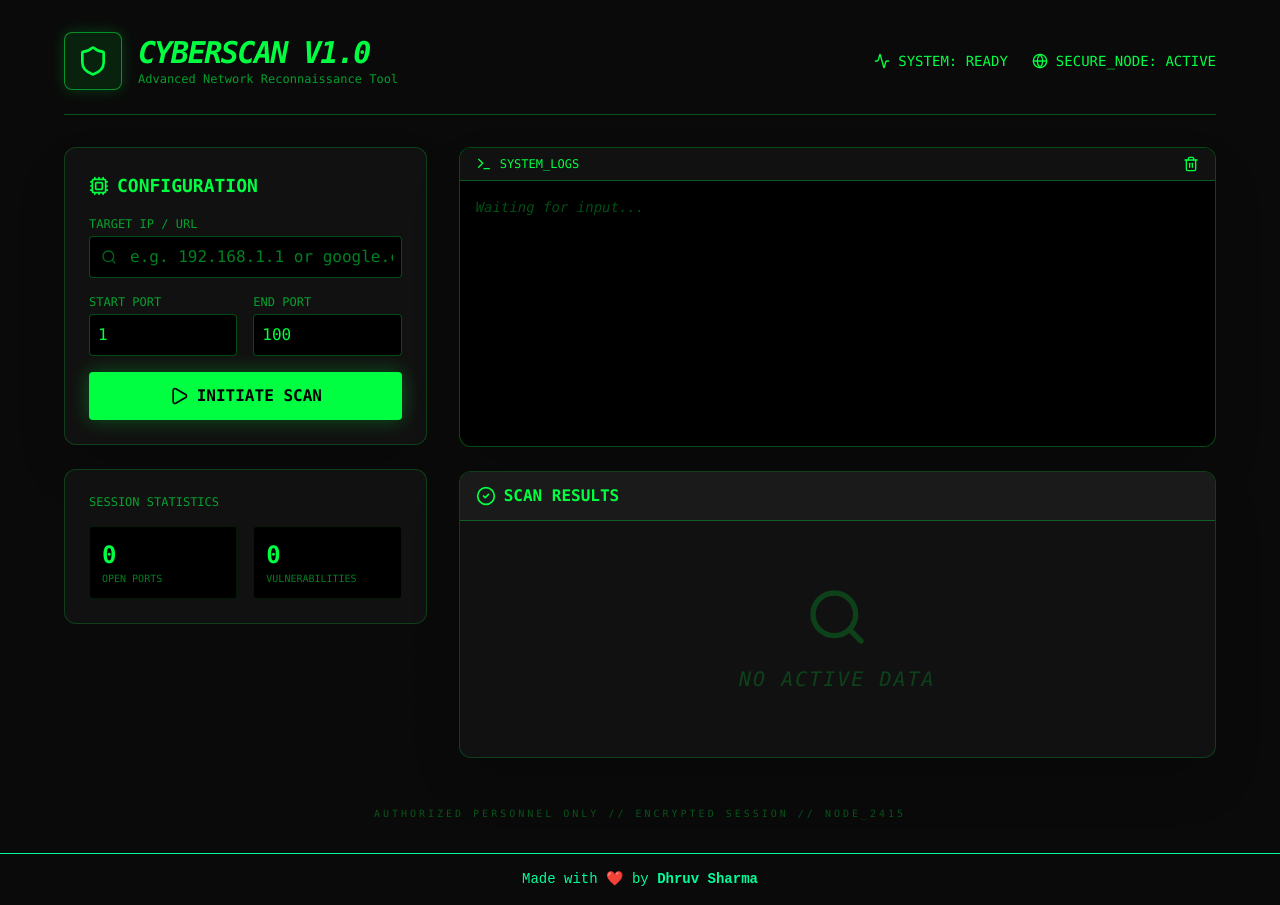
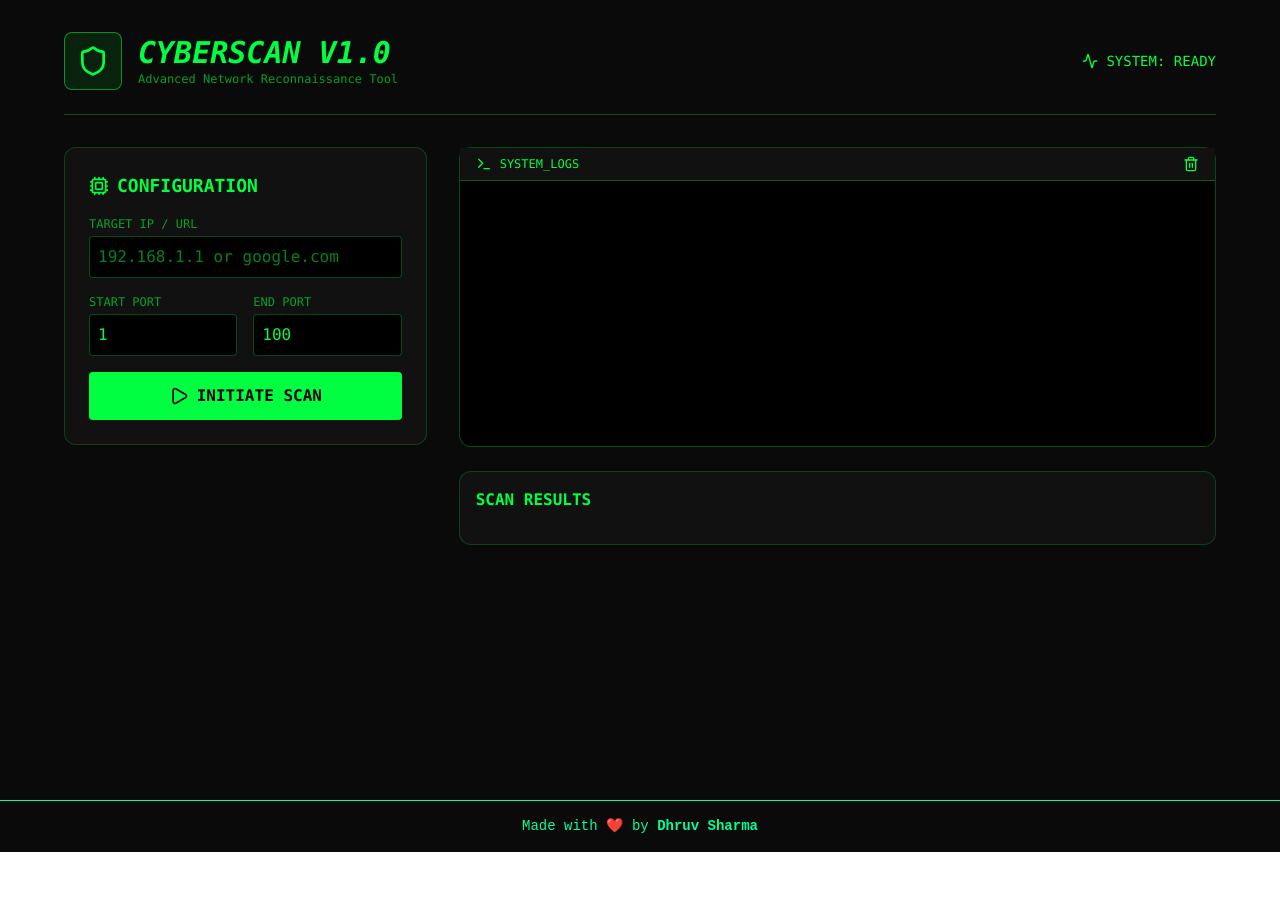
Before and after one commit to dhruvsharmads0506/cyberport-scanner, a React (Vite) app: page / in a window 1280 px wide. After the commit the page ends 852 px from the top, so only its background shows below. Built offline with nearby package versions, Linux system fonts and the light colour scheme.

Commit message:
Updated scanner logic, added progress bar and improved port scanning

```diff
--- a/server.ts
+++ b/server.ts
@@ -7,101 +7,238 @@ import { promisify } from "util";
 const lookup = promisify(dns.lookup);
 
 async function startServer() {
+
   const app = express();
   const PORT = 3000;
 
   app.use(express.json());
 
-  // API Route for port scanning
-  app.post("/api/scan", async (req, res) => {
-    const { target, startPort, endPort } = req.body;
+  function detectService(port:number){
 
-    if (!target || isNaN(startPort) || isNaN(endPort)) {
-      return res.status(400).json({ error: "Invalid parameters" });
+    const services:any = {
+      21:"FTP",
+      22:"SSH",
+      23:"Telnet",
+      25:"SMTP",
+      53:"DNS",
+      80:"HTTP",
+      110:"POP3",
+      143:"IMAP",
+      443:"HTTPS",
+      3306:"MySQL",
+      3389:"RDP",
+      5432:"PostgreSQL",
+      6379:"Redis",
+      8080:"HTTP Proxy"
+    };
+
+    return services[port] || "Unknown";
+  }
+
+  function detectOS(banner:string){
+
+    banner = banner.toLowerCase();
+
+    if(banner.includes("ubuntu")) return "Linux (Ubuntu)";
+    if(banner.includes("debian")) return "Linux (Debian)";
+    if(banner.includes("centos")) return "Linux (CentOS)";
+    if(banner.includes("windows")) return "Windows";
+    if(banner.includes("microsoft")) return "Windows Server";
+    if(banner.includes("freebsd")) return "FreeBSD";
+    if(banner.includes("openssh")) return "Linux/Unix";
+
+    return "Unknown";
+  }
+
+  function detectVersion(banner:string){
+
+    const match = banner.match(/[0-9]+\.[0-9]+(\.[0-9]+)?/);
+
+    if(match){
+      return match[0];
     }
 
-    try {
-      // Resolve hostname if it's a URL
+    return null;
+  }
+
+  function securityHint(port:number){
+
+    if(port===21) return "FTP may allow anonymous login";
+    if(port===23) return "Telnet is insecure (plaintext)";
+    if(port===3306) return "MySQL exposed to internet";
+    if(port===3389) return "RDP brute force risk";
+
+    return null;
+  }
+
+  app.post("/api/scan", async (req,res)=>{
+
+    const {target,startPort,endPort} = req.body;
+
+    if(!target || isNaN(startPort) || isNaN(endPort)){
+      return res.status(400).json({error:"Invalid parameters"});
+    }
+
+    try{
+
       let ip = target;
-      if (target.includes("://")) {
+
+      if(target.includes("://")){
         const url = new URL(target);
         ip = url.hostname;
-      } else if (!/^(?:[0-9]{1,3}\.){3}[0-9]{1,3}$/.test(target)) {
+      }
+      else if(!/^(?:[0-9]{1,3}\.){3}[0-9]{1,3}$/.test(target)){
         const result = await lookup(target);
         ip = result.address;
       }
 
-      const results = [];
-      const scanPromises = [];
+      const scanPromises=[];
 
-      for (let port = startPort; port <= endPort; port++) {
-        scanPromises.push(scanPort(ip, port));
+      for(let port=startPort;port<=endPort;port++){
+        scanPromises.push(scanPort(ip,port));
       }
 
       const scanResults = await Promise.all(scanPromises);
-      res.json({ target: ip, results: scanResults.filter(r => r !== null) });
-    } catch (error: any) {
-      res.status(500).json({ error: error.message });
+
+      res.json({
+        target:ip,
+        results:scanResults.filter(r=>r!==null)
+      });
+
     }
+    catch(error:any){
+      res.status(500).json({error:error.message});
+    }
+
   });
 
-  function scanPort(ip: string, port: number): Promise<{ port: number; status: string; banner?: string } | null> {
-    return new Promise((resolve) => {
+
+  function scanPort(ip:string,port:number):Promise<any>{
+
+    return new Promise((resolve)=>{
+
       const socket = new net.Socket();
-      let banner = "";
+      let resolved=false;
+      let banner="";
+      let isOpen=false;
 
       socket.setTimeout(2000);
 
-      socket.on("connect", () => {
-        // Try to grab banner for common ports or if it sends something
-        socket.write("HEAD / HTTP/1.1\r\n\r\n"); // Send a generic probe
+      socket.connect(port,ip,()=>{
+
+        isOpen=true;
+
+        if(port===80 || port===8080){
+          socket.write(`HEAD / HTTP/1.1\r\nHost: ${ip}\r\n\r\n`);
+        }
+
+        if(port===22){
+          socket.write("\n");
+        }
+
       });
 
-      socket.on("data", (data) => {
+      socket.on("data",(data)=>{
+
         banner += data.toString();
-        socket.destroy();
+
+        if(!resolved){
+
+          resolved=true;
+
+          const result:any = {
+            port,
+            status:"open",
+            service: detectService(port)
+          };
+
+          const cleanBanner = banner.trim().substring(0,200);
+
+          if(cleanBanner){
+
+            result.banner = cleanBanner;
+
+            const version = detectVersion(cleanBanner);
+            if(version) result.version = version;
+
+            const os = detectOS(cleanBanner);
+            if(os !== "Unknown") result.os = os;
+
+          }
+
+          const sec = securityHint(port);
+          if(sec) result.security = sec;
+
+          resolve(result);
+
+          socket.destroy();
+        }
+
       });
 
-      socket.on("timeout", () => {
+      socket.on("timeout",()=>{
+
         socket.destroy();
-        resolve(null);
+
+        if(!resolved && isOpen){
+
+          resolved=true;
+
+          const result:any = {
+            port,
+            status:"open",
+            service: detectService(port)
+          };
+
+          const sec = securityHint(port);
+          if(sec) result.security = sec;
+
+          resolve(result);
+        }
+
+        if(!resolved){
+          resolved=true;
+          resolve(null);
+        }
+
       });
 
-      socket.on("error", () => {
+      socket.on("error",()=>{
+
         socket.destroy();
-        resolve(null);
+
+        if(!resolved){
+          resolved=true;
+          resolve(null);
+        }
+
       });
 
-      socket.on("close", (hadError) => {
-        if (!hadError || banner) {
-          resolve({
-            port,
-            status: "open",
-            banner: banner.trim().substring(0, 200) || "No banner response"
-          });
-        } else {
-          resolve(null);
-        }
-      });
+    });
 
-      socket.connect(port, ip);
-    });
   }
 
-  // Vite middleware for development
-  if (process.env.NODE_ENV !== "production") {
+
+  if(process.env.NODE_ENV!=="production"){
+
     const vite = await createViteServer({
-      server: { middlewareMode: true },
-      appType: "spa",
+      server:{middlewareMode:true},
+      appType:"spa"
     });
+
     app.use(vite.middlewares);
-  } else {
+
+  }
+  else{
+
     app.use(express.static("dist"));
+
   }
 
-  app.listen(PORT, "0.0.0.0", () => {
+  app.listen(PORT,"0.0.0.0",()=>{
     console.log(`Server running on http://localhost:${PORT}`);
   });
+
 }
 
 startServer();
--- a/src/App.tsx
+++ b/src/App.tsx
@@ -9,13 +9,18 @@ interface ScanResult {
 }
 
 export default function App() {
+
   const [target, setTarget] = useState('');
   const [startPort, setStartPort] = useState('1');
   const [endPort, setEndPort] = useState('100');
+
   const [isScanning, setIsScanning] = useState(false);
   const [results, setResults] = useState<ScanResult[]>([]);
   const [logs, setLogs] = useState<string[]>([]);
+  const [progress, setProgress] = useState(0);
+
   const [error, setError] = useState<string | null>(null);
+
   const scrollRef = useRef<HTMLDivElement>(null);
 
   useEffect(() => {
@@ -29,6 +34,7 @@ export default function App() {
   };
 
   const startScan = async () => {
+
     if (!target) {
       setError('Please provide a target IP or URL');
       return;
@@ -42,8 +48,8 @@ export default function App() {
       return;
     }
 
-    if (ePort - sPort > 500) {
-      setError('Range too large. Max 500 ports per scan for stability.');
+    if (ePort - sPort > 1000) {
+      setError('Range too large. Max 1000 ports per scan.');
       return;
     }
 
@@ -51,10 +57,15 @@ export default function App() {
     setIsScanning(true);
     setResults([]);
     setLogs([]);
+    setProgress(0);
+
     addLog(`Initializing scan on target: ${target}`);
     addLog(`Range: ${sPort} - ${ePort}`);
 
     try {
+
+      const totalPorts = ePort - sPort + 1;
+
       const response = await fetch('/api/scan', {
         method: 'POST',
         headers: { 'Content-Type': 'application/json' },
@@ -67,113 +78,133 @@ export default function App() {
       }
 
       const data = await response.json();
+
       setResults(data.results);
+
+      setProgress(100);
+
       addLog(`Scan complete. Found ${data.results.length} open ports.`);
+
       if (data.results.length === 0) {
         addLog('No open ports detected in the specified range.');
       }
+
     } catch (err: any) {
+
       setError(err.message);
       addLog(`ERROR: ${err.message}`);
+
     } finally {
+
       setIsScanning(false);
+
     }
+
   };
 
   const clearLogs = () => {
     setLogs([]);
     setResults([]);
+    setProgress(0);
   };
 
   return (
-    <div className="min-h-screen bg-[#0a0a0a] text-[#00ff41] font-mono selection:bg-[#00ff41] selection:text-black p-4 md:p-8">
-      {/* Background Grid Effect */}
-      <div className="fixed inset-0 pointer-events-none opacity-5 bg-[linear-gradient(to_right,#80808012_1px,transparent_1px),linear-gradient(to_bottom,#80808012_1px,transparent_1px)] bg-[size:24px_24px]"></div>
 
-      <div className="max-w-6xl mx-auto relative z-10">
-        {/* Header */}
+    <div className="min-h-screen bg-[#0a0a0a] text-[#00ff41] font-mono p-4 md:p-8">
+
+      <div className="max-w-6xl mx-auto">
+
         <header className="flex flex-col md:flex-row items-center justify-between mb-8 border-b border-[#00ff41]/30 pb-6">
+
           <div className="flex items-center gap-4 mb-4 md:mb-0">
-            <div className="p-3 bg-[#00ff41]/10 rounded-lg border border-[#00ff41]/50 shadow-[0_0_15px_rgba(0,255,65,0.2)]">
+
+            <div className="p-3 bg-[#00ff41]/10 rounded-lg border border-[#00ff41]/50">
               <Shield className="w-8 h-8" />
             </div>
+
             <div>
-              <h1 className="text-3xl font-bold tracking-tighter uppercase italic">CyberScan v1.0</h1>
-              <p className="text-xs text-[#00ff41]/60">Advanced Network Reconnaissance Tool</p>
+              <h1 className="text-3xl font-bold uppercase italic">CyberScan v1.0</h1>
+              <p className="text-xs opacity-60">Advanced Network Reconnaissance Tool</p>
             </div>
+
           </div>
+
           <div className="flex items-center gap-6 text-sm">
+
             <div className="flex items-center gap-2">
               <Activity className={`w-4 h-4 ${isScanning ? 'animate-pulse text-red-500' : 'text-[#00ff41]'}`} />
               <span>SYSTEM: {isScanning ? 'SCANNING' : 'READY'}</span>
             </div>
-            <div className="hidden md:flex items-center gap-2">
-              <Globe className="w-4 h-4" />
-              <span>SECURE_NODE: ACTIVE</span>
-            </div>
+
           </div>
+
         </header>
 
         <div className="grid grid-cols-1 lg:grid-cols-12 gap-8">
-          {/* Controls Panel */}
+
           <div className="lg:col-span-4 space-y-6">
-            <div className="bg-[#111] border border-[#00ff41]/20 p-6 rounded-xl shadow-2xl">
+
+            <div className="bg-[#111] border border-[#00ff41]/20 p-6 rounded-xl">
+
               <h2 className="text-lg font-bold mb-4 flex items-center gap-2">
                 <Cpu className="w-5 h-5" /> CONFIGURATION
               </h2>
 
               <div className="space-y-4">
+
                 <div>
                   <label className="block text-xs uppercase mb-1 opacity-60">Target IP / URL</label>
-                  <div className="relative">
-                    <Search className="absolute left-3 top-1/2 -translate-y-1/2 w-4 h-4 opacity-40" />
-                    <input
-                      type="text"
-                      placeholder="e.g. 192.168.1.1 or google.com"
-                      value={target}
-                      onChange={(e) => setTarget(e.target.value)}
-                      className="w-full bg-black border border-[#00ff41]/30 rounded p-2 pl-10 focus:outline-none focus:border-[#00ff41] transition-colors"
-                    />
-                  </div>
+
+                  <input
+                    type="text"
+                    placeholder="192.168.1.1 or google.com"
+                    value={target}
+                    onChange={(e) => setTarget(e.target.value)}
+                    className="w-full bg-black border border-[#00ff41]/30 rounded p-2"
+                  />
+
                 </div>
 
                 <div className="grid grid-cols-2 gap-4">
+
                   <div>
+
                     <label className="block text-xs uppercase mb-1 opacity-60">Start Port</label>
+
                     <input
                       type="number"
                       value={startPort}
                       onChange={(e) => setStartPort(e.target.value)}
-                      className="w-full bg-black border border-[#00ff41]/30 rounded p-2 focus:outline-none focus:border-[#00ff41]"
+                      className="w-full bg-black border border-[#00ff41]/30 rounded p-2"
                     />
+
                   </div>
+
                   <div>
+
                     <label className="block text-xs uppercase mb-1 opacity-60">End Port</label>
+
                     <input
                       type="number"
                       value={endPort}
                       onChange={(e) => setEndPort(e.target.value)}
-                      className="w-full bg-black border border-[#00ff41]/30 rounded p-2 focus:outline-none focus:border-[#00ff41]"
+                      className="w-full bg-black border border-[#00ff41]/30 rounded p-2"
                     />
+
                   </div>
+
                 </div>
 
                 {error && (
-                  <div className="flex items-center gap-2 text-red-500 text-xs bg-red-500/10 p-2 rounded border border-red-500/30">
-                    <AlertCircle className="w-4 h-4 shrink-0" />
-                    <span>{error}</span>
-                  </div>
+                  <div className="text-red-500 text-xs">{error}</div>
                 )}
 
                 <button
                   onClick={startScan}
                   disabled={isScanning}
-                  className={`w-full py-3 rounded font-bold flex items-center justify-center gap-2 transition-all ${
-                    isScanning
-                    ? 'bg-[#00ff41]/20 text-[#00ff41]/50 cursor-not-allowed'
-                    : 'bg-[#00ff41] text-black hover:bg-[#00ff41]/80 active:scale-95 shadow-[0_0_20px_rgba(0,255,65,0.3)]'
-                  }`}
+                  className="w-full py-3 rounded font-bold flex items-center justify-center gap-2 bg-[#00ff41] text-black"
                 >
+
                   {isScanning ? (
                     <>
                       <Loader2 className="w-5 h-5 animate-spin" />
@@ -185,138 +216,123 @@ export default function App() {
                       INITIATE SCAN
                     </>
                   )}
+
                 </button>
+
+                {isScanning && (
+
+                  <div className="mt-4">
+
+                    <div className="w-full bg-black border border-[#00ff41]/30 rounded h-3">
+
+                      <div
+                        className="bg-[#00ff41] h-3 transition-all duration-300"
+                        style={{ width: `${progress}%` }}
+                      />
+
+                    </div>
+
+                    <p className="text-xs mt-1 opacity-60">
+                      Scan Progress: {progress}%
+                    </p>
+
+                  </div>
+
+                )}
+
               </div>
+
             </div>
 
-            {/* Stats Card */}
-            <div className="bg-[#111] border border-[#00ff41]/20 p-6 rounded-xl">
-              <h3 className="text-xs uppercase opacity-60 mb-4">Session Statistics</h3>
-              <div className="grid grid-cols-2 gap-4">
-                <div className="p-3 bg-black border border-[#00ff41]/10 rounded">
-                  <div className="text-2xl font-bold">{results.length}</div>
-                  <div className="text-[10px] opacity-50 uppercase">Open Ports</div>
-                </div>
-                <div className="p-3 bg-black border border-[#00ff41]/10 rounded">
-                  <div className="text-2xl font-bold">{isScanning ? '...' : '0'}</div>
-                  <div className="text-[10px] opacity-50 uppercase">Vulnerabilities</div>
-                </div>
-              </div>
-            </div>
           </div>
 
-          {/* Terminal Panel */}
           <div className="lg:col-span-8 flex flex-col gap-6">
-            {/* Log Terminal */}
-            <div className="bg-black border border-[#00ff41]/30 rounded-xl overflow-hidden flex flex-col h-[300px] shadow-2xl">
-              <div className="bg-[#111] px-4 py-2 border-b border-[#00ff41]/30 flex items-center justify-between">
+
+            <div className="bg-black border border-[#00ff41]/30 rounded-xl h-[300px] flex flex-col">
+
+              <div className="bg-[#111] px-4 py-2 border-b border-[#00ff41]/30 flex justify-between">
+
                 <div className="flex items-center gap-2 text-xs">
                   <Terminal className="w-4 h-4" />
-                  <span>SYSTEM_LOGS</span>
+                  SYSTEM_LOGS
                 </div>
-                <button onClick={clearLogs} className="hover:text-white transition-colors">
+
+                <button onClick={clearLogs}>
                   <Trash2 className="w-4 h-4" />
                 </button>
+
               </div>
-              <div
-                ref={scrollRef}
-                className="flex-1 p-4 overflow-y-auto text-sm space-y-1 scrollbar-thin scrollbar-thumb-[#00ff41]/20"
-              >
-                {logs.length === 0 && (
-                  <div className="opacity-30 italic">Waiting for input...</div>
-                )}
+
+              <div ref={scrollRef} className="flex-1 p-4 overflow-y-auto text-sm">
+
                 {logs.map((log, i) => (
-                  <div key={i} className="animate-in fade-in slide-in-from-left-2 duration-300">
-                    <span className="text-[#00ff41]/40 mr-2">{'>'}</span>
-                    {log}
+                  <div key={i}>
+                    &gt; {log}
                   </div>
                 ))}
-                {isScanning && (
-                  <div className="flex items-center gap-2 animate-pulse">
-                    <span className="text-[#00ff41]/40 mr-2">{'>'}</span>
-                    Scanning ports... <Loader2 className="w-3 h-3 animate-spin" />
-                  </div>
-                )}
+
               </div>
+
             </div>
 
-            {/* Results Display */}
-            <div className="bg-[#111] border border-[#00ff41]/20 rounded-xl flex-1 overflow-hidden flex flex-col shadow-2xl">
-              <div className="bg-[#1a1a1a] px-4 py-3 border-b border-[#00ff41]/30 flex items-center gap-2">
-                <CheckCircle2 className="w-5 h-5" />
-                <h2 className="font-bold">SCAN RESULTS</h2>
-              </div>
-              <div className="flex-1 overflow-y-auto p-4">
-                <AnimatePresence mode="popLayout">
-                  {results.length > 0 ? (
-                    <div className="grid grid-cols-1 gap-4">
-                      {results.map((res, i) => (
-                        <motion.div
-                          key={res.port}
-                          initial={{ opacity: 0, x: -20 }}
-                          animate={{ opacity: 1, x: 0 }}
-                          transition={{ delay: i * 0.05 }}
-                          className="bg-black border border-[#00ff41]/20 p-4 rounded-lg hover:border-[#00ff41]/50 transition-all group"
-                        >
-                          <div className="flex items-start justify-between mb-2">
-                            <div className="flex items-center gap-3">
-                              <div className="text-xl font-bold text-white">PORT {res.port}</div>
-                              <span className="px-2 py-0.5 bg-[#00ff41]/20 text-[#00ff41] text-[10px] rounded uppercase font-bold">Open</span>
-                            </div>
-                            <div className="text-[10px] opacity-40 group-hover:opacity-100 transition-opacity">
-                              SERVICE: {getCommonService(res.port)}
-                            </div>
-                          </div>
-                          {res.banner && (
-                            <div className="mt-2 p-3 bg-[#0a0a0a] border border-[#00ff41]/10 rounded text-xs">
-                              <div className="text-[#00ff41]/40 uppercase text-[9px] mb-1">Banner Details:</div>
-                              <pre className="whitespace-pre-wrap break-all opacity-80 leading-relaxed">
-                                {res.banner}
-                              </pre>
-                            </div>
-                          )}
-                        </motion.div>
-                      ))}
+            <div className="bg-[#111] border border-[#00ff41]/20 rounded-xl p-4">
+
+              <h2 className="font-bold mb-4">SCAN RESULTS</h2>
+
+              {results.map((res) => (
+
+                <div key={res.port} className="border border-[#00ff41]/20 p-3 mb-2 rounded">
+
+                  <div className="flex justify-between">
+
+                    <div className="font-bold text-white">
+                      PORT {res.port}
                     </div>
-                  ) : (
-                    !isScanning && (
-                      <div className="h-full flex flex-col items-center justify-center opacity-20 py-12">
-                        <Search className="w-16 h-16 mb-4" />
-                        <p className="text-xl italic uppercase tracking-widest">No Active Data</p>
-                      </div>
-                    )
+
+                    <span className="text-xs bg-[#00ff41]/20 px-2 rounded">
+                      OPEN
+                    </span>
+
+                  </div>
+
+                  {res.banner && (
+                    <pre className="text-xs mt-2 opacity-80">
+                      {res.banner}
+                    </pre>
                   )}
-                </AnimatePresence>
-              </div>
+
+                </div>
+
+              ))}
+
             </div>
+
           </div>
+
         </div>
+
       </div>
 
-      {/* Footer Decoration */}
-      <footer className="mt-12 text-center text-[10px] opacity-30 uppercase tracking-[0.3em]">
-        Authorized Personnel Only // Encrypted Session // Node_{Math.floor(Math.random() * 9999)}
-      </footer>
     </div>
   );
+
 }
 
-function getCommonService(port: number): string {
-  const services: Record<number, string> = {
-    21: 'FTP',
-    22: 'SSH',
-    23: 'Telnet',
-    25: 'SMTP',
-    53: 'DNS',
-    80: 'HTTP',
-    110: 'POP3',
-    143: 'IMAP',
-    443: 'HTTPS',
-    3306: 'MySQL',
-    3389: 'RDP',
-    5432: 'PostgreSQL',
-    8080: 'HTTP-Proxy',
-    27017: 'MongoDB'
+function getCommonService(port:number){
+
+  const services:Record<number,string> = {
+    21:'FTP',
+    22:'SSH',
+    23:'Telnet',
+    25:'SMTP',
+    53:'DNS',
+    80:'HTTP',
+    443:'HTTPS',
+    3306:'MySQL',
+    3389:'RDP',
+    8080:'HTTP Proxy'
   };
-  return services[port] || 'Unknown';
+
+  return services[port] || "Unknown";
+
 }
```
